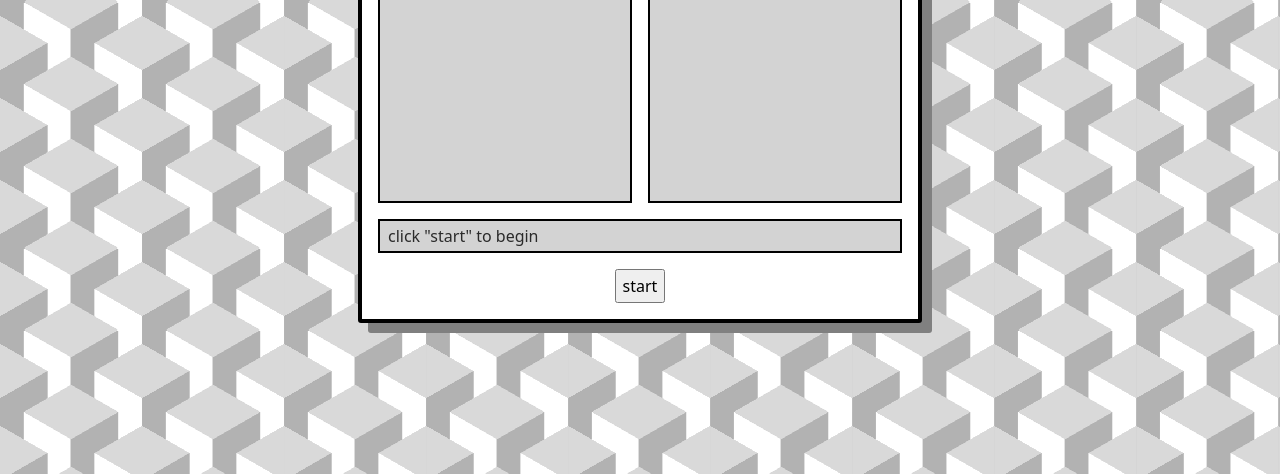
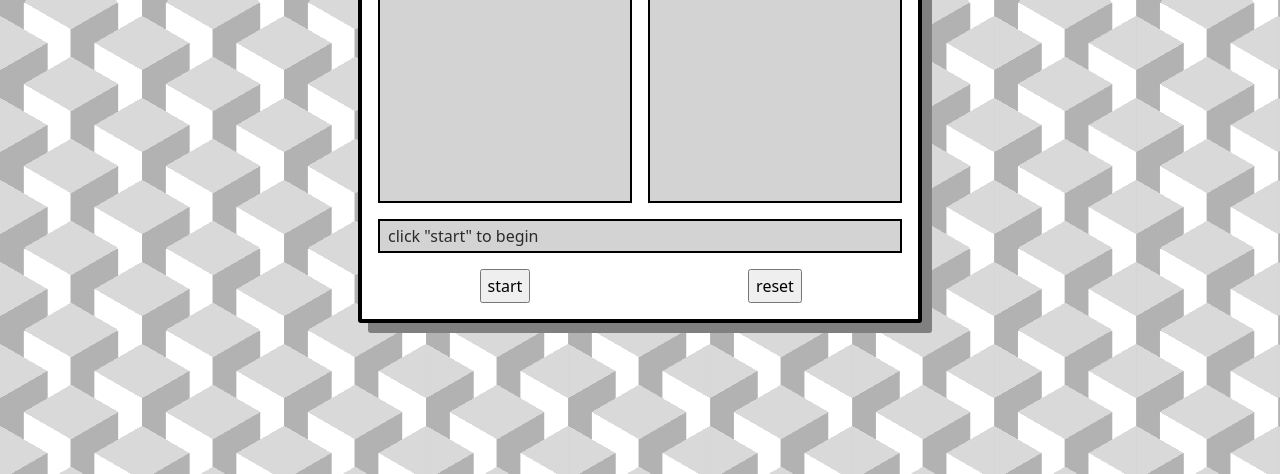
Before and after one commit to cobbland/battleship, a website built with webpack: page src/template.html in a window 1280 px wide. Shown: the part 326-800 px from the top of the page. Built offline with nearby package versions, Linux system fonts and the light colour scheme.

Commit message:
Add reset button

```diff
--- a/src/battleship.js
+++ b/src/battleship.js
@@ -5,6 +5,7 @@ import { computer } from "./computer.js";
 const p1Board = document.querySelector(".p1-board");
 const p2Board = document.querySelector(".p2-board");
 const start = document.querySelector("#start");
+const reset = document.querySelector("#reset");
 const display = document.querySelector("#info");
 
 const ships = [
@@ -66,6 +67,12 @@ start.addEventListener("click", () => {
     }
 });
 
+reset.addEventListener("click", () => {
+    if (gameOn) {
+        location.reload();
+    }
+});
+
 p2Board.addEventListener("click", (cell) => {
     if (!p1Moves.includes(cell.target.dataset.cell)) {
         if (currentPlayer === playerOne) {
--- a/src/styles.css
+++ b/src/styles.css
@@ -165,12 +165,17 @@ body {
 }
 
 #start {
-  grid-column: 1 / -1;
+  grid-column: 1 / -2;
   cursor: pointer;
   width: max-content;
   justify-self: center;
-  /* background-color: gray;
-  border: black 2px solid;
-  color: white; */
   font-family: system-ui, -apple-system, BlinkMacSystemFont, 'Segoe UI', Roboto, Oxygen, Ubuntu, Cantarell, 'Open Sans', 'Helvetica Neue', sans-serif;
 }
+
+#reset {
+  grid-column: -1 / -2;
+  cursor: pointer;
+  width: max-content;
+  justify-self: center;
+  font-family: system-ui, -apple-system, BlinkMacSystemFont, 'Segoe UI', Roboto, Oxygen, Ubuntu, Cantarell, 'Open Sans', 'Helvetica Neue', sans-serif;
+}
--- a/src/template.html
+++ b/src/template.html
@@ -24,6 +24,8 @@
 
       <button id="start">start</button>
 
+      <button id="reset">reset</button>
+
     </div>
 
   </body>
```
